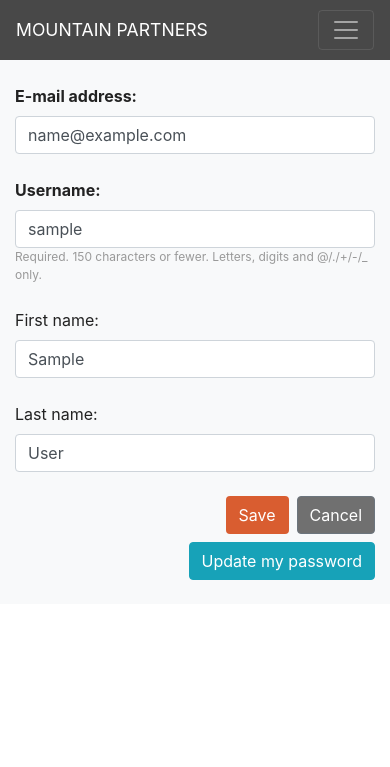
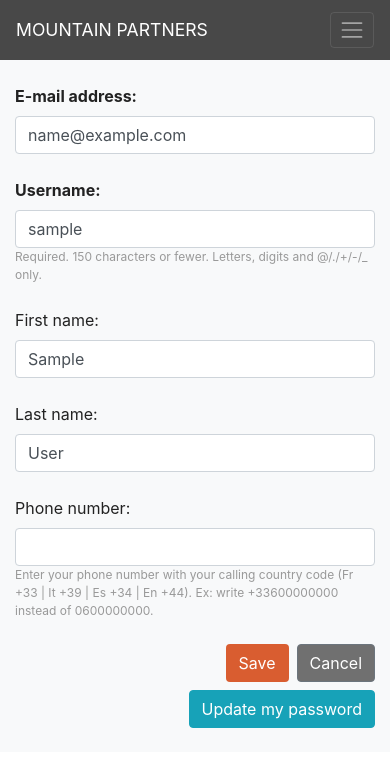
Before and after one commit to YannBerry/bourseauxcompagnons, a Django app: a page that uses templates/registration/account_form.html in a window 390 px wide. Shown: the top 767 px of the page. Run offline with Django 3.2, Linux system fonts and the light colour scheme; the visitor is signed in with stand-in values (Sample User, id 1); data comes from the database, SQL or seed files in the repository; parts of the project's set-up code (start-up, migrations or seed data) failed here and were passed over; some libraries are stand-ins or nearby versions.

Commit message:
added phone number

```diff
--- a/bac/settings/__init__.py
+++ b/bac/settings/__init__.py
@@ -52,6 +52,7 @@ INSTALLED_APPS = [
     'django.contrib.staticfiles',
     'django.contrib.postgres', # needed for the unaccent and trigram lookups (to install postgre extensions : CREATE EXTENSION unaccent; and pg_trgm;)
     'django.contrib.gis',
+    'phonenumber_field',
     'debug_toolbar',
 ]
 
--- a/profiles/forms.py
+++ b/profiles/forms.py
@@ -5,10 +5,15 @@ from django.contrib.auth.forms import UserCreationForm, UserChangeForm
 from django.db import models
 from django.db import transaction
 from django.db.models import Q
-# GeoDjango
+
+# GEODJANGO
 from django.contrib.gis.forms.fields import PolygonField as FormPolygonField
 from core.widgets import OpenLayersWidgetSrid4326
 # from django.contrib.gis.geos import Point
+
+# DJANGO-PHONENUMBER-FIELD
+from phonenumber_field.formfields import PhoneNumberField
+#from phonenumber_field.widgets import PhoneNumberPrefixWidget
 
 from profiles.models import CustomUser, Profile
 from activities.models import Activity, Grade
@@ -111,6 +116,12 @@ class ProfileCreationForm(CustomUserCreationForm):
 class AccountForm(forms.ModelForm):
     required_css_class = 'required'
 
+    # phone_number = PhoneNumberField(
+    #     label=_('Phone number'),
+    #     widget= PhoneNumberPrefixWidget(),
+    #     required=False
+    # )
+
     def __init__(self, *args, **kwargs):
         '''Inherit from parent and add the Bootstrap form-control class to the fields'''
         super().__init__(*args, **kwargs)
@@ -126,7 +137,7 @@ class AccountForm(forms.ModelForm):
 
     class Meta:
         model = CustomUser
-        fields = ['email', 'username', 'first_name', 'last_name']
+        fields = ['email', 'username', 'first_name', 'last_name', 'phone_number']
 
     def clean(self):
         cleaned_data = super().clean()
--- a/profiles/models.py
+++ b/profiles/models.py
@@ -6,6 +6,7 @@ from django.utils import timezone
 from datetime import date
 from datetime import timedelta
 from django.contrib.auth.models import AbstractUser
+from phonenumber_field.modelfields import PhoneNumberField
 
 from activities.models import Activity, Grade
 
@@ -19,6 +20,12 @@ class CustomUser(AbstractUser):
     """
     email = models.EmailField(verbose_name=_('e-mail address'), unique=True)
     is_profile = models.BooleanField(verbose_name=_('profile status'), default=False)
+    phone_number = PhoneNumberField(
+        verbose_name=_('phone number'),
+        help_text=_("Enter your phone number with your calling country code (Fr +33 | It +39 | Es +34 | En +44). Ex: write +33600000000 instead of 0600000000."),
+        null=True,
+        blank=True
+    )
 
     USERNAME_FIELD = 'email'
     REQUIRED_FIELDS = ['username']
--- a/profiles/templates/profiles/profile_detail.html
+++ b/profiles/templates/profiles/profile_detail.html
@@ -19,14 +19,14 @@
                 <img src="{% static 'img/icon_user.png' %}" class="img-fluid img-thumbnail" alt="Default profile picture">
                 {% endif %}
             </div>
-            <div class="col-8 col-md-3 order-md-3">
+            <div class="col-8 col-md-3 order-md-3 ">
                 {% if user.is_authenticated and profile.user.username == user.username %}
                 <a href="{% url 'update-profile' user.username %}"><img src="{% static 'img/icon_edit.png' %}" class="float-right ml-2" height="30" alt="{% trans 'Edit icon' %}" title="{% trans 'Edit public profile' %}"></a>
                 {% else %}
-                <a href="{% url 'profiles:contact-profile' profile.user.username %}" class="btn btn-outline-main float-right">{% trans 'Get in touch' %}</a>
+                <a href="{% url 'profiles:contact-profile' profile.user.username %}" class="btn btn-outline-main float-right">{% trans 'Get in touch' %}<br><img src="{% static 'img/icon_email.svg' %}" alt="{% trans 'Email icon' %}"><img src="{% if not profile.user.phone_number %}{% static 'img/icon_call_disabled.svg' %}{% else %}{% static 'img/icon_call.svg' %}{% endif %}" class="ml-2" alt="{% trans 'Call icon' %}"></a>
                 {% endif %}
             </div>
-            <div class="col-12 col-md-7 order-md-2">
+            <div class="col-12 col-md-7 order-md-2 mt-3 mt-md-0">
                 <h5>{% include "profiles/snippets/username.html" %}</h5>
                 <p>
                     {% if profile.age %}{% blocktrans with age=profile.age %}Age: {{ age }} years old{% endblocktrans %}<br>{% endif %}
--- a/profiles/views.py
+++ b/profiles/views.py
@@ -173,6 +173,7 @@ def ContactProfileView(request, **kwargs):
         user_contacted_name = user_contacted.last_name
     else:
         user_contacted_name = user_contacted.username
+    user_contacted_phone_number = CustomUser.objects.get(username=user_contacted_username).phone_number
 
     if request.method == 'POST':
         form = ContactProfileForm(request.POST)
@@ -209,7 +210,7 @@ def ContactProfileView(request, **kwargs):
         if request.user.is_authenticated:
             prepopulated_fields.update({'from_email': request.user.email})
         form = ContactProfileForm(initial=prepopulated_fields)
-    return render(request, "profiles/contact_profile_form.html", {'form': form, 'profile_contacted': user_contacted_name})
+    return render(request, "profiles/contact_profile_form.html", {'form': form, 'profile_contacted': user_contacted_name, 'profile_phone_number': user_contacted_phone_number})
 
 
 class ProfileRegisterView(SuccessMessageMixin, CreateView):
--- a/requirements.txt
+++ b/requirements.txt
@@ -1,9 +1,12 @@
+Babel==2.8.0
 Django==2.2.6
 django-debug-toolbar==2.0
 django-modeltranslation==0.13.4
+django-phonenumber-field==4.0.0
 et-xmlfile==1.0.1
 jdcal==1.4.1
 openpyxl==3.0.0
+phonenumbers==8.11.4
 Pillow==6.2.1
 psycopg2-binary==2.8.4
 pytz==2019.3
--- a/static/css/custom.css
+++ b/static/css/custom.css
@@ -30,13 +30,31 @@ a.unstyled, a.unstyled:hover {
 .navbar .navbar-nav .nav-link:hover {
     color: rgba(255,255,255,1);
 }
-.navbar .navbar-brand {
-    font-size: 1.1rem;
+.navbar .navbar-toggler, .navbar .navbar-brand {
+    font-size: 1rem;
+}
+.navbar .navbar-toggler {
+    padding-left: .5rem;
+    padding-right: .5rem;
+}
+@media (min-width: 321px) {
+    .navbar .navbar-toggler, .navbar .navbar-brand {
+        font-size: 1.1rem;
+    }
 }
 @media (min-width: 576px) {
-    .navbar .navbar-brand {
+    .navbar .navbar-toggler, .navbar .navbar-brand {
         font-size: 1.25rem;
     }
+    .navbar .navbar-toggler {
+        padding-left: .75rem;
+        padding-right: .75rem;
+    }
+}
+/* buttons */
+.btn img {
+    height: 1.4rem;
+    padding-right: .5rem;
 }
 /* input file*/
 .custom-file-input ~ .custom-file-label:lang(en)::after {
@@ -63,6 +81,13 @@ a.unstyled, a.unstyled:hover {
     color: rgb(39, 75, 89);
 }
 
+/* DJANGO-PHONENUMBER-FIELD CUSTOM */
+#id_phone_number_0 {
+    width: 20%;
+}
+#id_phone_number_1 {
+    width: 80%;
+}
 
 /* COLORS */
 .bg-grey-dark {
@@ -135,6 +160,10 @@ a.unstyled, a.unstyled:hover {
     border-color: rgb(217, 93, 48);
     border-width: 2px;
 }
+.btn-outline-main.disabled {
+    opacity: .5;
+}
+
 /* Add profile and add outing*/
 .btn-circle {
     width: 60px;
--- a/templates/registration/account_form.html
+++ b/templates/registration/account_form.html
@@ -41,6 +41,14 @@
                     <p class="helptext">{{ form.last_name.help_text|safe }}</p>
                 {% endif %}
             </div>
+            <div class="col-sm-6 mb-4">
+                {{ form.phone_number.label_tag }}
+                {{ form.phone_number }}
+                {{ form.phone_number.errors }}
+                {% if form.phone_number.help_text %}
+                    <p class="helptext">{{ form.phone_number.help_text|safe }}</p>
+                {% endif %}
+            </div>
         </div>
 
         <div class="form-end-buttons-side mb-2">
```
Also changed, not shown: profiles/templates/profiles/contact_profile_form.html (+25 -1 lines), profiles/migrations/0013_customuser_phone_number.py (added), static/img/icon_call.svg (added), static/img/icon_call_disabled.svg (added), static/img/icon_email.svg (added), 2 other files.
